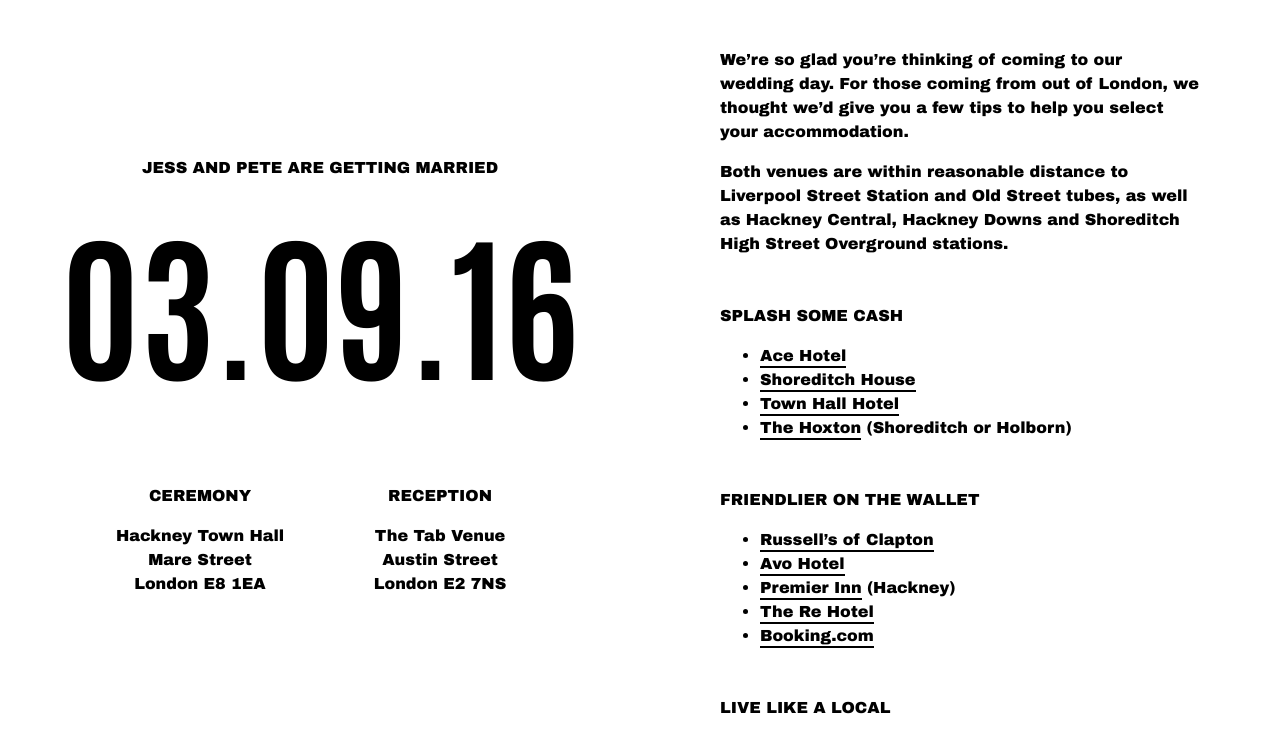
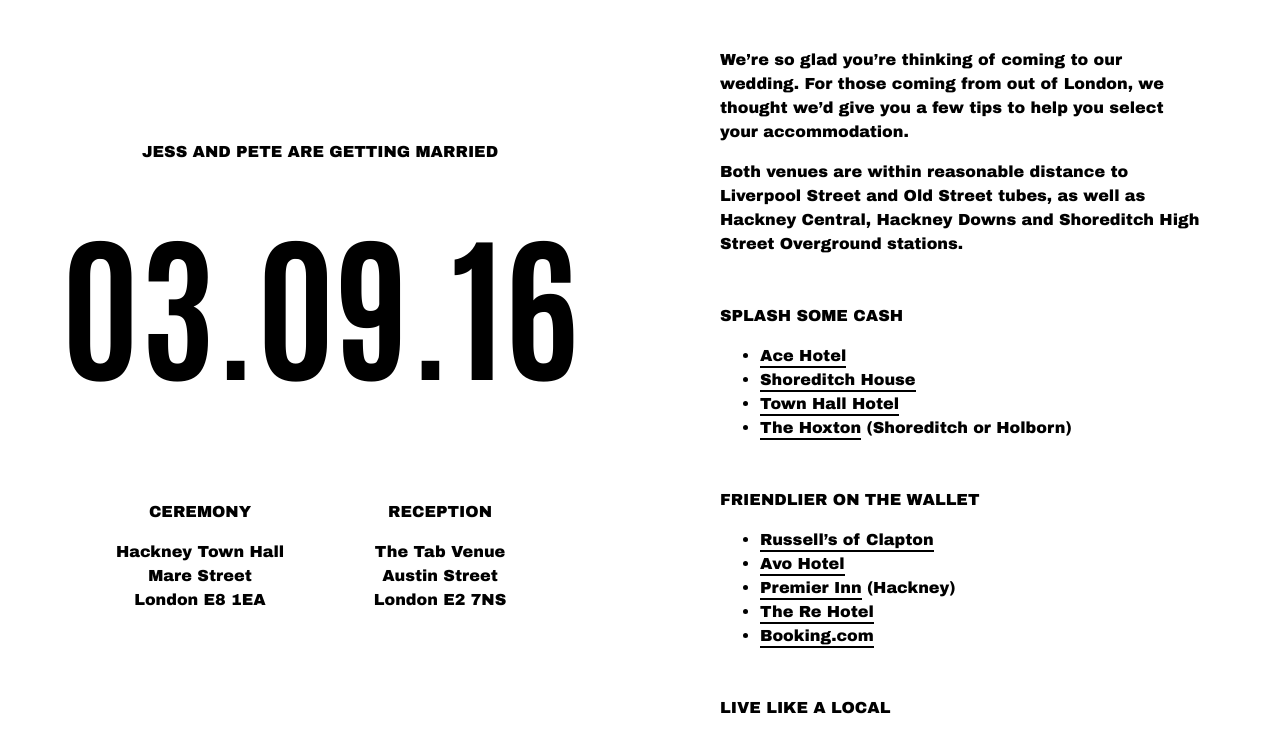
Before and after one commit to sampsonpete/sampsonruiz, a plain HTML site: page index.html in a window 1280 px wide. Shown: the top 733 px of the page. Drawn offline with Linux system fonts and the light colour scheme.

Commit message:
Minor copy and spacing tweaks

```diff
--- a/assets/stylesheets/style.css
+++ b/assets/stylesheets/style.css
@@ -131,8 +131,8 @@ a:active {
 .intro__date {
 	font-family: 'antoniobold';
 	font-size: 5rem;
-	margin-top: 2rem;
-	margin-bottom: 2rem;
+	margin-top: 3rem;
+	margin-bottom: 3rem;
 }
 
 .intro__address:first-of-type {
--- a/index.html
+++ b/index.html
@@ -56,8 +56,8 @@
 		</div>
 		<div class="main">
 			<div class="main__info">
-				<p>We’re so glad you’re thinking of coming to our wedding day. For those coming from out of London, we thought we’d give you a few tips to help you select your accommodation.</p>
-				<p>Both venues are within reasonable distance to Liverpool Street Station and Old Street tubes, as well as Hackney Central, Hackney Downs and Shoreditch High Street Overground stations.</p>
+				<p>We’re so glad you’re thinking of coming to our wedding. For those coming from out of London, we thought we’d give you a few tips to help you select your accommodation.</p>
+				<p>Both venues are within reasonable distance to Liverpool Street and Old Street tubes, as well as Hackney Central, Hackney Downs and Shoreditch High Street Overground stations.</p>
 				<h3>Splash Some Cash</h3>
 				<ul>
 					<li><a href="http://www.acehotel.com/london" target="_blank">Ace Hotel</a></li>
```
